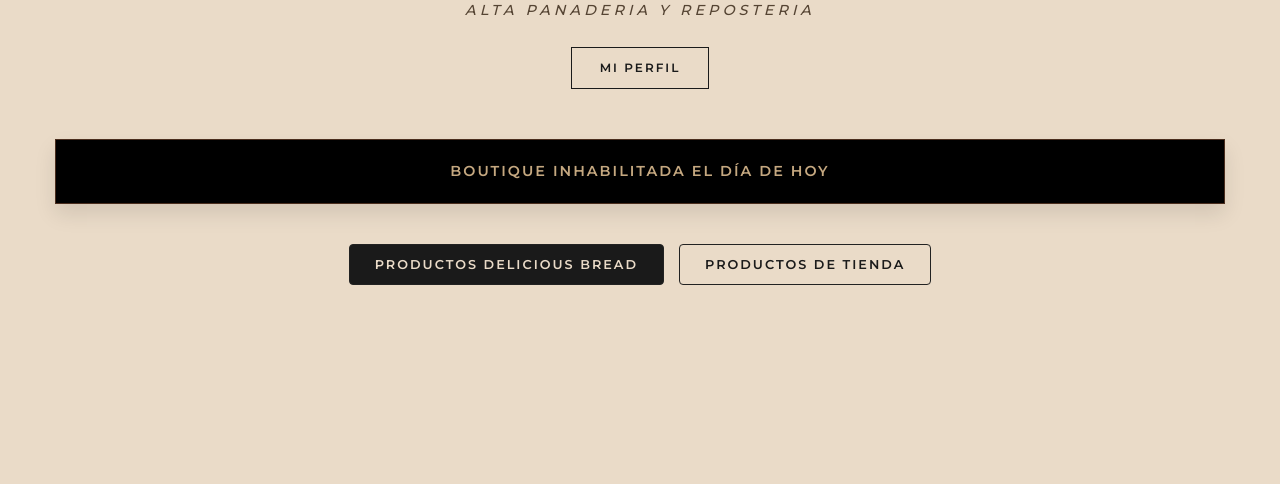
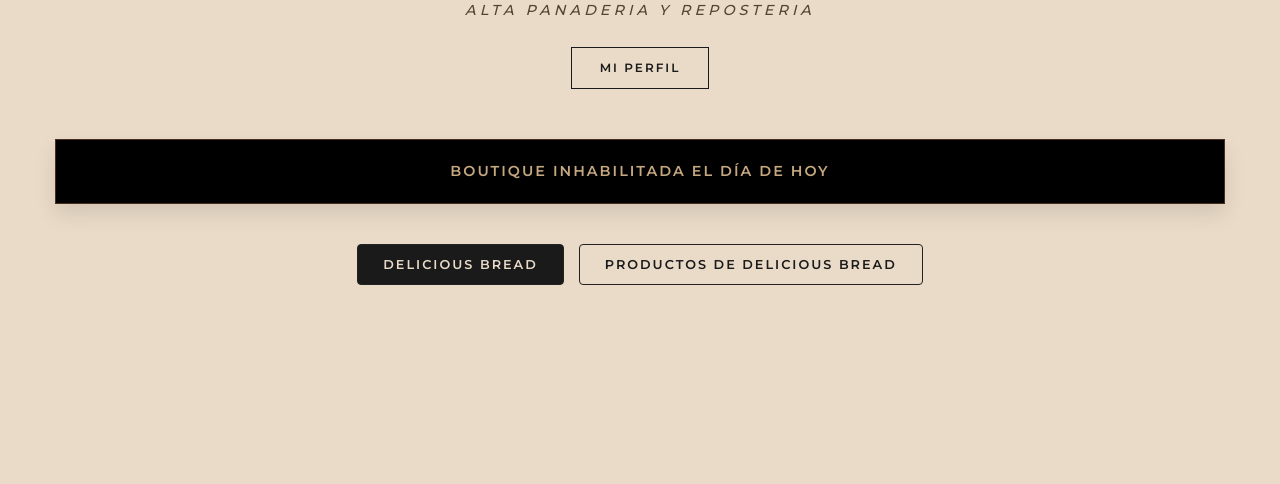
Before and after one commit to zuriellopezcisneros8-bit/delicious-bread, a Flask app: template templates/index.html in a window 1280 px wide. Shown: the part 198-682 px from the top of the page. Run offline with Flask 3, Linux system fonts and the light colour scheme; the template is opened without the code that fills it, so the values that code supplies are empty; some libraries are stand-ins or nearby versions; some web fonts are replaced.

Commit message:
NEW 2CHANGES

```diff
--- a/templates/index.html
+++ b/templates/index.html
@@ -613,8 +613,8 @@
         {% endif %}
 
         <div class="store-tabs">
-            <button type="button" class="store-tab-btn active" onclick="filtrarCategoria('pan')">Productos Delicious Bread</button>
-            <button type="button" class="store-tab-btn" onclick="filtrarCategoria('tienda')">Productos de Tienda</button>
+            <button type="button" class="store-tab-btn active" onclick="filtrarCategoria('pan')">Delicious Bread</button>
+            <button type="button" class="store-tab-btn" onclick="filtrarCategoria('tienda')">Productos de Delicious Bread</button>
         </div>
 
     </div>
```
